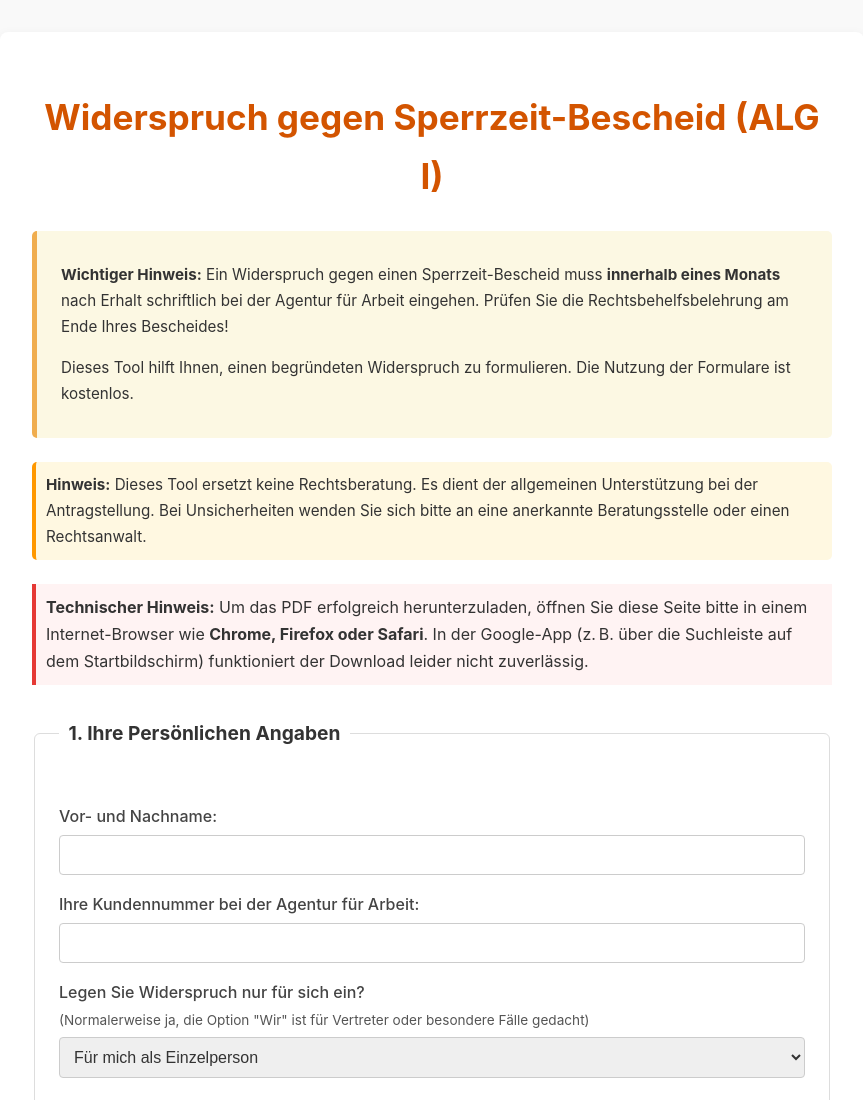
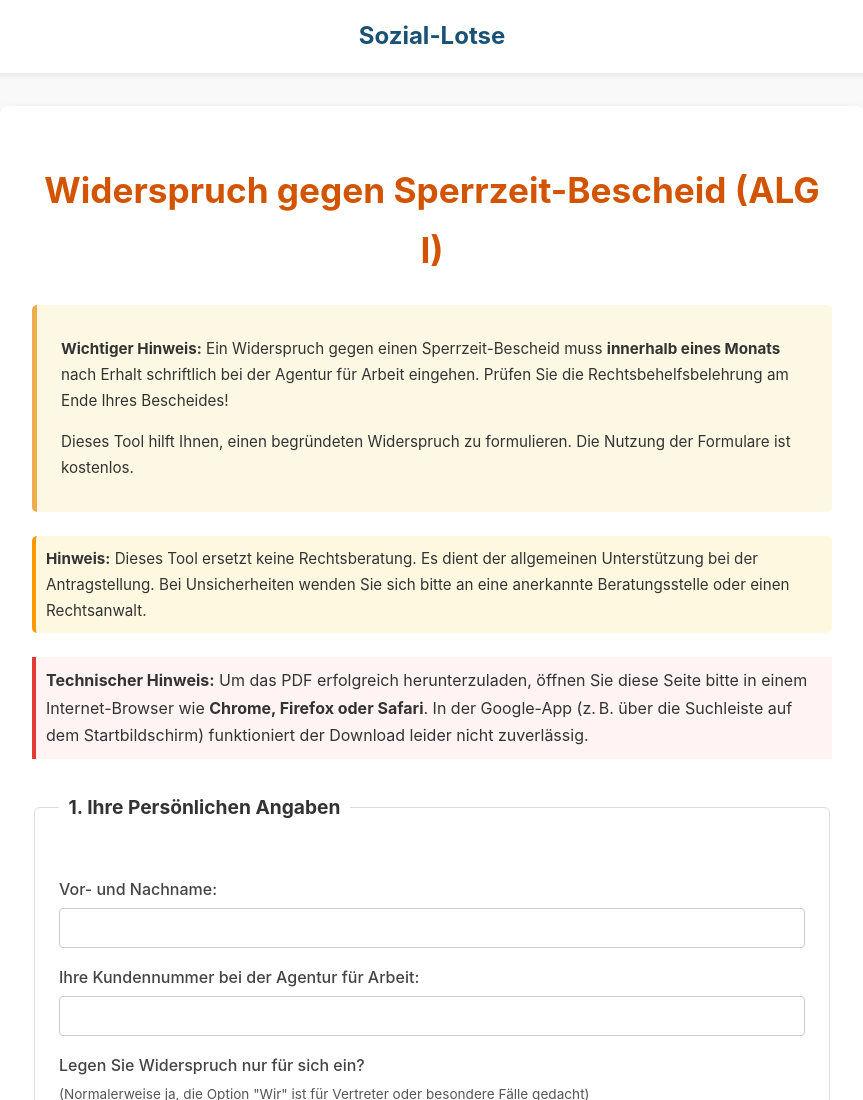
Before and after one commit to BLameui33/Sozial-lotse, a plain HTML site: page generator-widerspruch-alg1-sperrzeit.html in a window 1280 px wide. Shown: the top 1100 px of the page, without its empty margins (208-1071 px from the left). Drawn offline with nearby package versions, Linux system fonts and the light colour scheme.

Commit message:
Update generator-widerspruch-alg1-sperrzeit.html

```diff
--- a/generator-widerspruch-alg1-sperrzeit.html
+++ b/generator-widerspruch-alg1-sperrzeit.html
@@ -44,9 +44,36 @@
       .button-group { flex-direction: column; }
       button { width: 100%; margin: 0.5rem 0;}
     }
+
+  /* Stil für den Header-Container */
+.site-header {
+    background-color: #ffffff; /* Weißer Hintergrund */
+    padding: 1rem 2rem;        /* Innenabstand oben/unten und links/rechts */
+    box-shadow: 0 2px 5px rgba(0, 0, 0, 0.07); /* Subtiler Schatten nach unten */
+    border-bottom: 1px solid #e9ecef; /* Feine untere Trennlinie */
+    margin-bottom: 2rem;       /* Abstand zum Inhalt darunter */
+    text-align: center;
+}
+
+/* Stil für das Logo bzw. den Seitennamen */
+.site-logo {
+    color: #1a5276; /* Deine dunkle Akzentfarbe */
+    font-size: 1.5rem;   /* Angenehme, gut lesbare Größe */
+    font-weight: bold;
+    text-decoration: none; /* Entfernt die Link-Unterstreichung */
+    transition: color 0.2s; /* Weicher Farbwechsel beim Hovern */
+}
+
+.site-logo:hover {
+    color: #d35400; /* Deine orange Hauptfarbe als Hover-Effekt */
+}
   </style>
 </head>
 <body>
+
+  <header class="site-header">
+    <a href="index.html" class="site-logo">Sozial-Lotse</a>
+</header>
 
 <div class="page-container">
   <h1>Widerspruch gegen Sperrzeit-Bescheid (ALG I)</h1>
```
